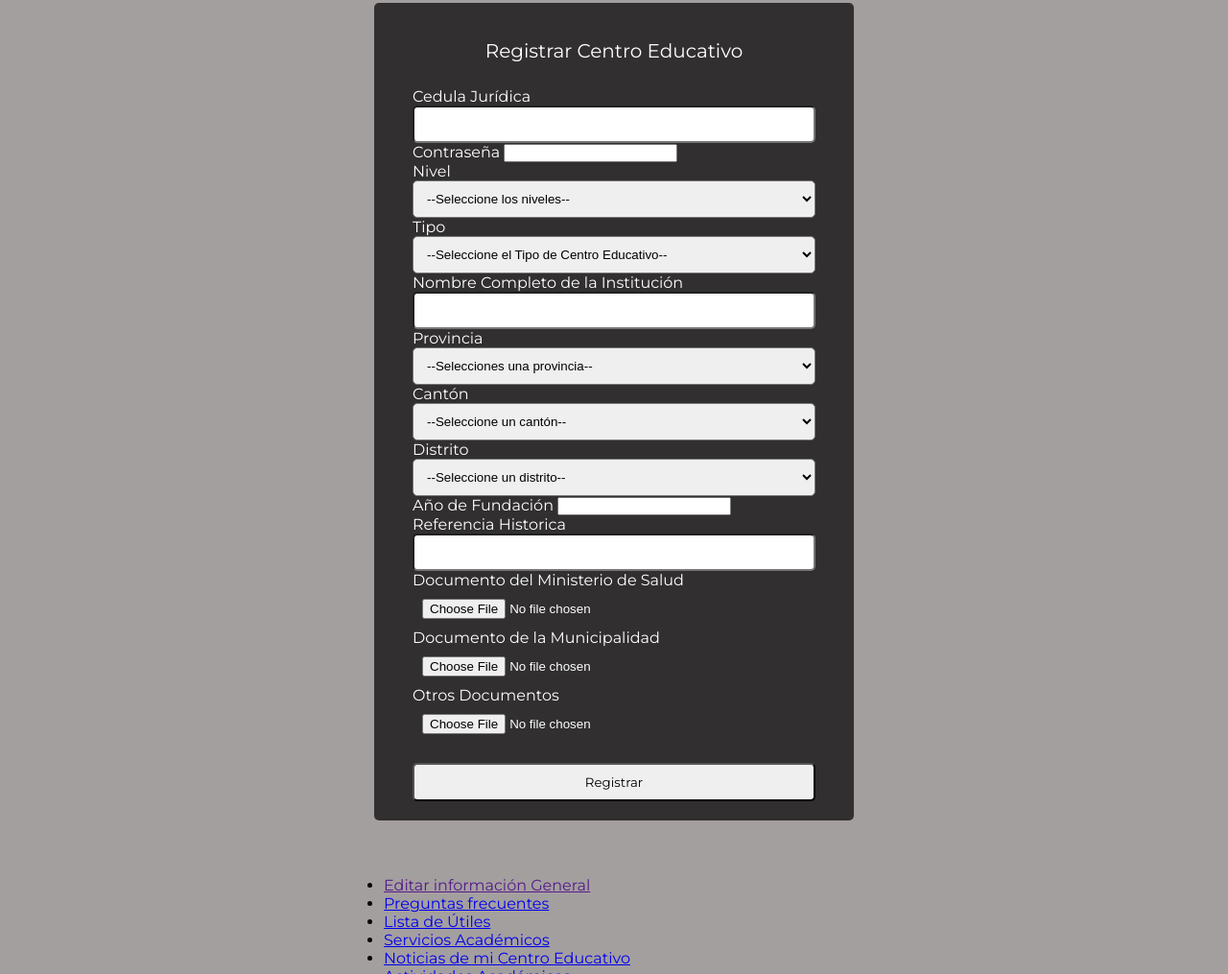
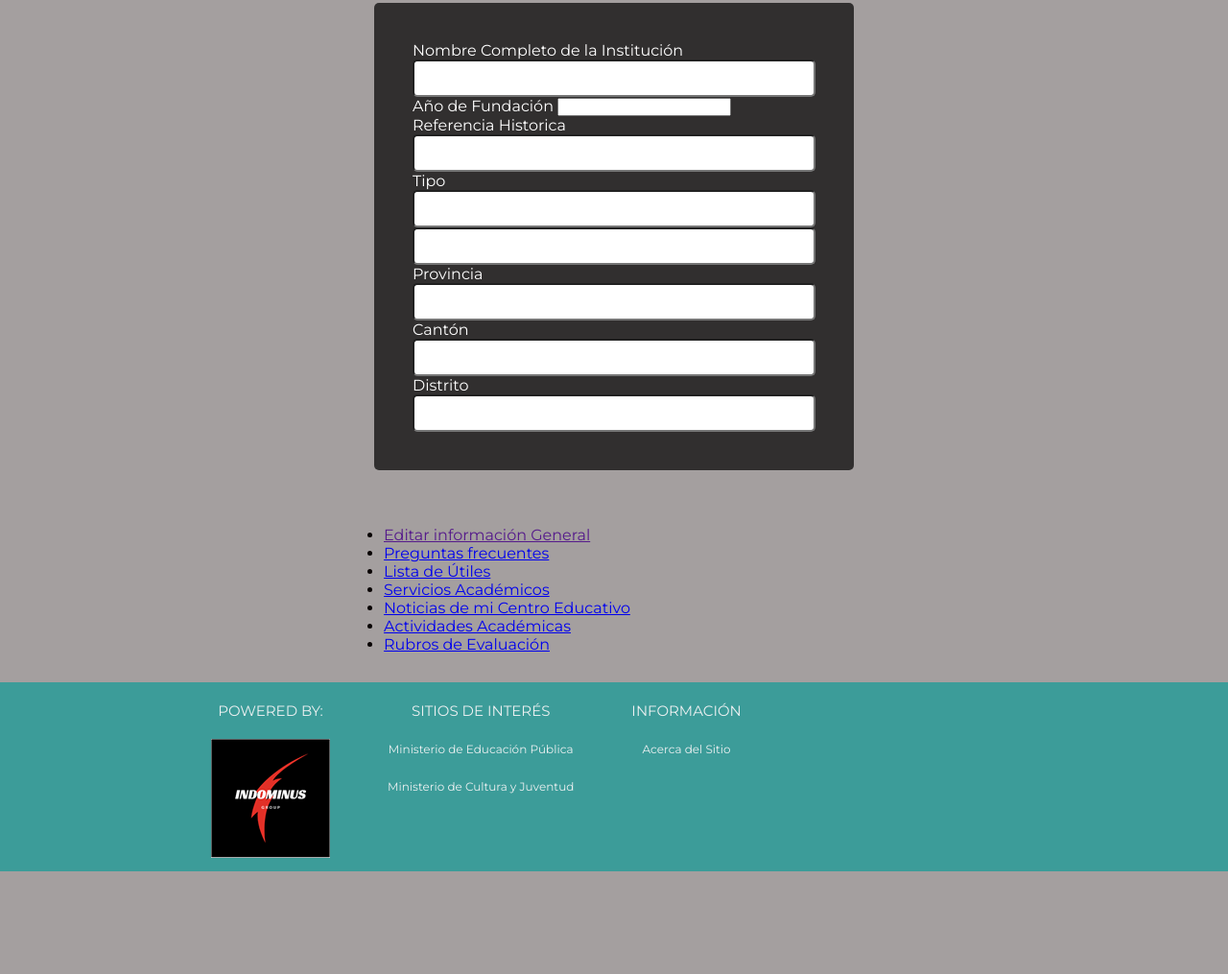
Before and after one commit to Rixxon120/donde_meto_al_wila, a website: page public/perfil_ce.html in a window 1280 px wide. Shown: the part 469-1484 px from the top of the page at 96% size. After the commit the page ends 1377 px from the top, so only its background shows below. Drawn offline with nearby package versions, Linux system fonts and the light colour scheme; no server answers.

Commit message:
con esto ya jala la info para los perfiles

```diff
--- a/public/js/controlador_perfil_ce.js
+++ b/public/js/controlador_perfil_ce.js
@@ -3,9 +3,9 @@
 const input_nivel = document.querySelector('#txt_nivel');
 const input_tipo = document.querySelector('#txt_tipo');
 const input_nombre_completo = document.querySelector('#txt_nombre');
-const input_provincias = document.querySelector('#slt_provincias');
-const input_cantones = document.querySelector('#slt_cantones');
-const input_distritos = document.querySelector('#slt_distritos');
+const input_provincias = document.querySelector('#provincias');
+const input_cantones = document.querySelector('#cantones');
+const input_distritos = document.querySelector('#distritos');
 const input_num_año_fun = document.querySelector('#num_año_fun');
 const input_ref_historica = document.querySelector('#txt_ref');
 
@@ -23,15 +23,20 @@ let _id = get_param('id_ce');
 let lista_ce = buscar_ce(_id);
 
 let mostrar_datos = () =>{
-    input_nombre.value = listar_ce[0]['nivel'];
-    input_precio.value = listar_ce[0]['tipo'];
-    input_precio.value = listar_ce[0]['nombre'];
-    input_precio.value = listar_ce[0]['slt_provincias'];
-    input_precio.value = listar_ce[0]['slt_cantones'];
-    input_precio.value = listar_ce[0]['slt_disritos'];
-    input_precio.value = listar_ce[0]['num_año_fun'];
-    input_precio.value = listar_ce[0]['ref'];
+
+    input_nivel.value = lista_ce[0]['nivel'];
+    input_tipo.value = lista_ce[0]['tipo'];
+    input_nombre_completo.value = lista_ce[0]['nombre_completo'];
+    input_provincias.value = lista_ce[0]['provincias'];
+    input_cantones.value = lista_ce[0]['cantones'];
+    input_distritos.value = lista_ce[0]['distritos'];
+    input_num_año_fun.value = lista_ce[0]['num_año_fun'];
+    input_ref_historica.value = lista_ce[0]['ref_historica'];
+
 };
+if(lista_ce){
+    mostrar_datos();
+}
 
 let obtener_datos = () =>{
     let nivel = input_nivel.value;
@@ -40,7 +45,7 @@ let obtener_datos = () =>{
     let provincia = slt_provincia.selectedOptions[0].textContent;
     let canton = slt_cantones.selectedOptions[0].textContent;
 
-    listar_ce(nivel, tipo,nombre_completo, provincia, canton, _id);
+    lista_ce(nivel, tipo,nombre_completo, provincia, canton, _id);
     window.location.href = 'perfil_ce.html';
-
+    console.log(lista_ce);
 };
--- a/public/perfil_ce.html
+++ b/public/perfil_ce.html
@@ -33,109 +33,60 @@
 
                 <div class="contenedor-form">
 
-                <div id="formulario">
-                    <form>
-                        <h2>
-                            Registrar Centro Educativo
-                        </h2>
-                        <div>
-                            <label for="txt_ced">Cedula Jurídica</label>
-                            <input type="text" id="txt_ced">
-                        </div>
 
-                        <div>
-                            <label for="password1">Contraseña</label>
-                            <input type="password" id="txt_password1">
-                        </div>
+                    <div>
+                        <label for="txt_nombre">Nombre Completo de la Institución</label>
+                        <input type="text" id="txt_nombre">
+                    </div>
+                    <div>
+                        <label for="num_año_fun">Año de Fundación</label>
+                        <input type="number" id="num_año_fun">
+                    </div>
 
-                        <div>
-                            <label for="txt_nivel">Nivel</label>
-                            <select id="txt_nivel">
-                            <option value="">--Seleccione los niveles--</option>
-                            <option value="Preescolar">Preescolar</option>
-                            <option value="Primaria">Primaria</option>
-                            <option value="Secundaria">Secundaria</option>
-                            <option value="Preescolar y Primaria">Preescolar y Primaria</option>
-                            <option value="Primaria y Secundaria">Primaria y Secundaria</option>
-                            <option value="Preescolar-Primaria-Secundaria">Preescolar-Primaria-Secundaria</option>
-                        </select>
-                        </div>
+                    <div>
+                        <label for="txt_ref">Referencia Historica</label>
+                        <input type="text" id="txt_ref">
+                    </div>
+                    <div>
+                        <label for="txt_tipo">Tipo</label>
+                        <input type="text" id="txt_tipo">
 
-                        <div>
-                            <label for="txt_tipo">Tipo</label>
-                            <select id="txt_tipo">
-                                    <option value="">--Seleccione el Tipo de Centro Educativo--</option>
-                            <option value="Público">Público</option>
+                    </div>
 
-                            <option value="Privado">Privado</option>
-                            <option value="Vocacional">Vocacional</option>
-                            <option value="Técnico">Técnico</option>
-                            <option value="Educación Abierta">Educación Abierta</option>
-                            <option value="Religioso">Religioso</option>
-                            <option value="Internado">Internado</option>
-
-                            </select>
-                        </div>
-
-                        <div>
-                            <label for="txt_nombre">Nombre Completo de la Institución</label>
-                            <input type="text" id="txt_nombre">
-                        </div>
 
                         <div>
 
-                            <label for="slt_provincias">Provincia</label>
-                            <select id="slt_provincias">
-                                <option value="">--Selecciones una provincia--</option>
+                            <input type="text" id="txt_nivel">
 
-                            </select>
                         </div>
-                        <div>
-                            <label for="slt_cantones">Cantón</label>
-                            <select id="slt_cantones">
-                                <option value="">--Seleccione un cantón--</option>
-
-                            </select>
-                        </div>
-                        <div>
-                            <label for="slt_distritos">Distrito</label>
-                            <select id="slt_distritos">
-                                <option value="">--Seleccione un distrito--</option>
 
 
 
-                            </select>
-                        </div>
 
                         <div>
-                            <label for="num_año_fun">Año de Fundación</label>
-                            <input type="number" id="num_año_fun">
+
+                            <label for="provincias">Provincia</label>
+                            <input type="text" id="provincias">
+
+
+
                         </div>
+                        <div>
+                            <label for="cantones">Cantón</label>
+                            <input type="text" id="cantones">
 
+                        </div>
                         <div>
-                            <label for="txt_ref">Referencia Historica</label>
-                            <input type="text" id="txt_ref">
+                            <label for="distritos">Distrito</label>
+                            <input type="text" id="distritos">
+
                         </div>
 
 
-                <div>
-                        <label for="img_salud">Documento del Ministerio de Salud</label>
-                        <input type="file" name="salud" id="img_salud" />
-                </div>
 
-                <div>
-                    <label for="img_muni">Documento de la Municipalidad</label>
-                    <input type="file" name="muni" id="img_muni" />
-                </div>
 
-                <div>
-                    <label for="img_otro">Otros Documentos</label>
-                    <input type="file" name="otro" id="img_otro" />
-                </div>
-                <div>
-                    <button type="button" id="btn_registrar">Registrar</button>
-                </div>
-                    </form>
+
+
 
                 </div>
 
```
